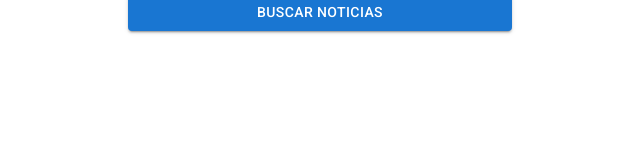
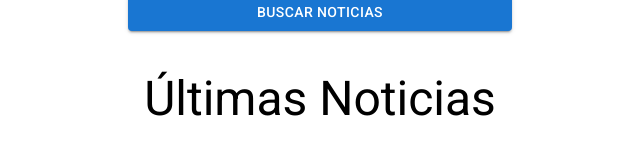
Before and after one commit to psyQore/news-api-app, a React (Vite) app: page / in a window 1280 px wide. Shown: the part 214-368 px from the top of the page, without its empty margins (320-960 px from the left). Built offline with nearby package versions, Linux system fonts and the light colour scheme; no server answers.

Commit message:
Se crea el componente News para mostrar los article de la consulta

```diff
--- a/src/App.jsx
+++ b/src/App.jsx
@@ -1,5 +1,6 @@
 import { Container, Typography, Grid } from "@mui/material";
 import Form from "./components/Form";
+import ListNews from "./components/ListNews";
 import { NewsProvider } from "./context/NewsProvider";
 
 function App() {
@@ -22,6 +23,8 @@ function App() {
             <Form />
           </Grid>
         </Grid>
+
+        <ListNews />
       </Container>
     </NewsProvider>
   );
--- /dev/null
+++ b/src/components/ListNews.jsx
@@ -0,0 +1,25 @@
+import React from "react";
+import Grid from "@mui/material/Grid";
+import Typography from "@mui/material/Typography";
+import useNews from "../hooks/useNews";
+import News from "./News";
+
+const ListNews = () => {
+  const { news } = useNews();
+
+  return (
+    <>
+      <Typography textAlign="center" marginY={5} variant="h3" component={"h2"}>
+        Últimas Noticias
+      </Typography>
+
+      <Grid>
+        {news.map((article) => (
+          <News key={article.url} article={article} />
+        ))}
+      </Grid>
+    </>
+  );
+};
+
+export default ListNews;
--- /dev/null
+++ b/src/components/News.jsx
@@ -0,0 +1,7 @@
+import React from "react";
+
+const News = ({ article }) => {
+  return <div>News</div>;
+};
+
+export default News;
--- a/src/context/NewsProvider.jsx
+++ b/src/context/NewsProvider.jsx
@@ -28,6 +28,7 @@ const NewsProvider = ({ children }) => {
       value={{
         category,
         handleChangeCategory,
+        news
       }}
     >
       {children}
```
